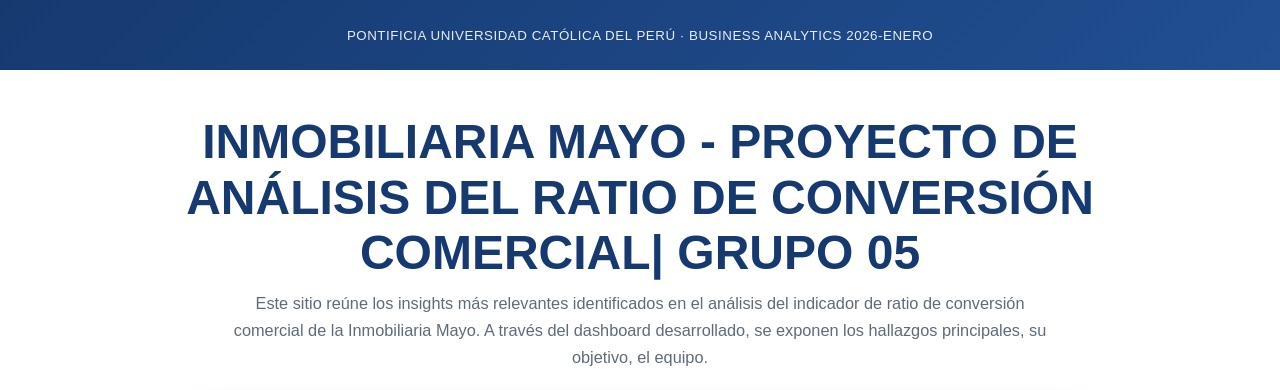
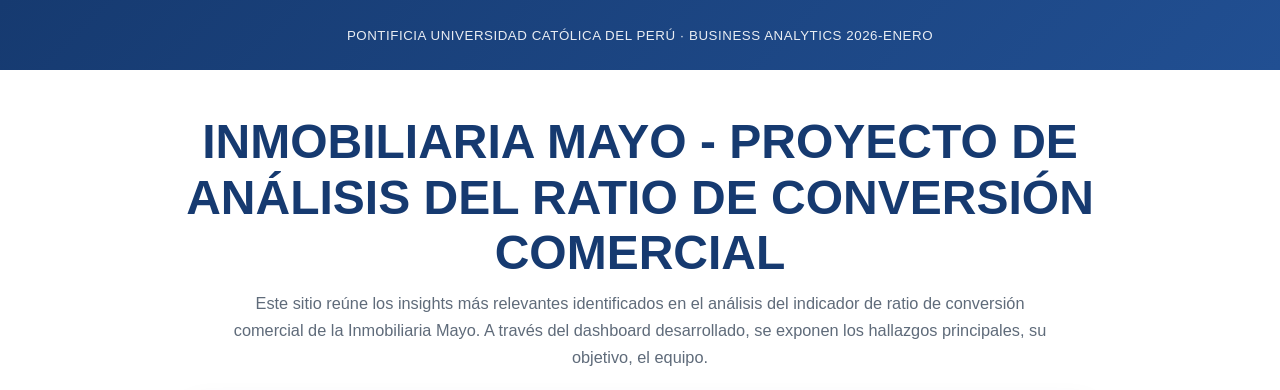
Before and after one commit to AlecSoberon/Grupo5AnalyticsandVisualizationPUCP0126, a plain HTML site: page index.html in a window 1280 px wide. Shown: the top 390 px of the page. Drawn offline with Linux system fonts and the light colour scheme.

Commit message:
Update index.html

```diff
--- a/index.html
+++ b/index.html
@@ -370,7 +370,7 @@
 
   <header class="hero">
     <div class="container">
-      <h1>INMOBILIARIA MAYO - PROYECTO DE ANÁLISIS DEL RATIO DE CONVERSIÓN COMERCIAL| GRUPO 05</h1>
+      <h1>INMOBILIARIA MAYO - PROYECTO DE ANÁLISIS DEL RATIO DE CONVERSIÓN COMERCIAL</h1>
       <p>
         Este sitio reúne los insights más relevantes identificados en el análisis del indicador de ratio de conversión comercial de la Inmobiliaria Mayo.
         A través del dashboard desarrollado, se exponen los hallazgos principales, su objetivo, el equipo.
```
